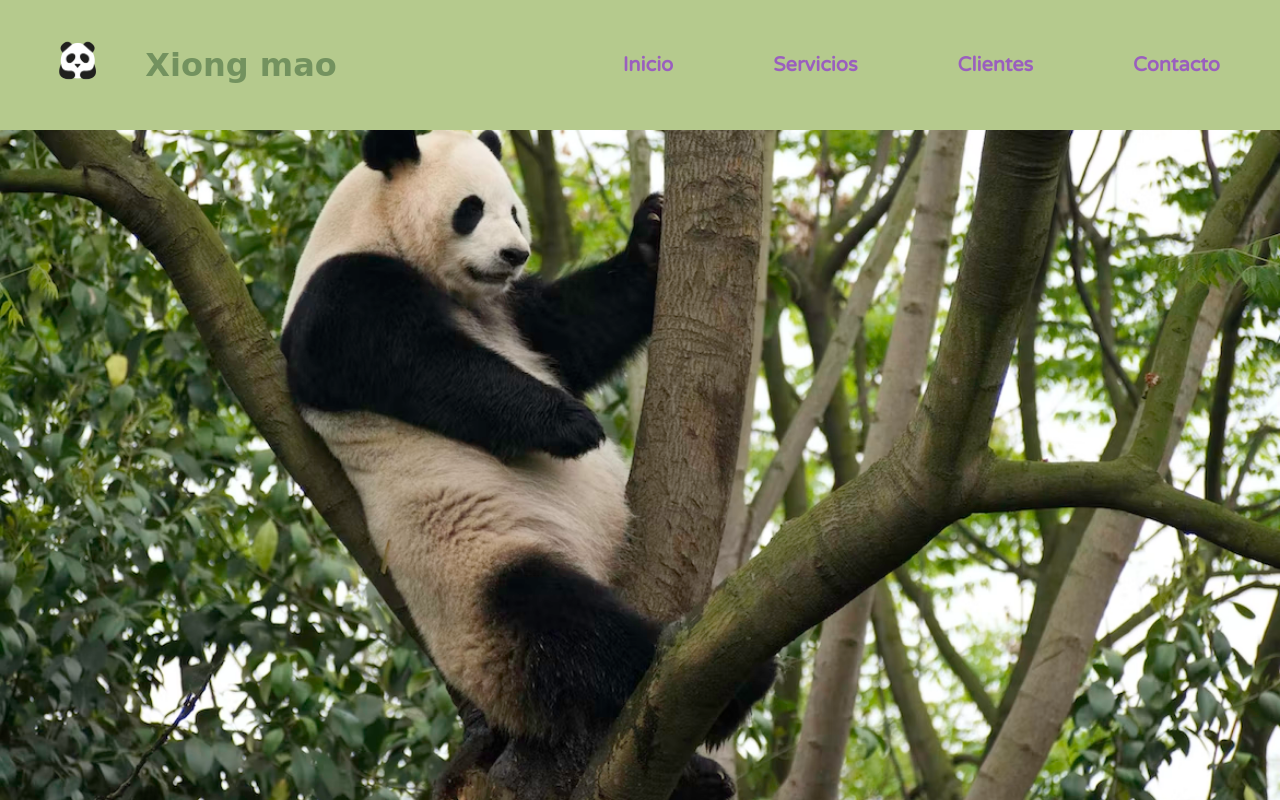
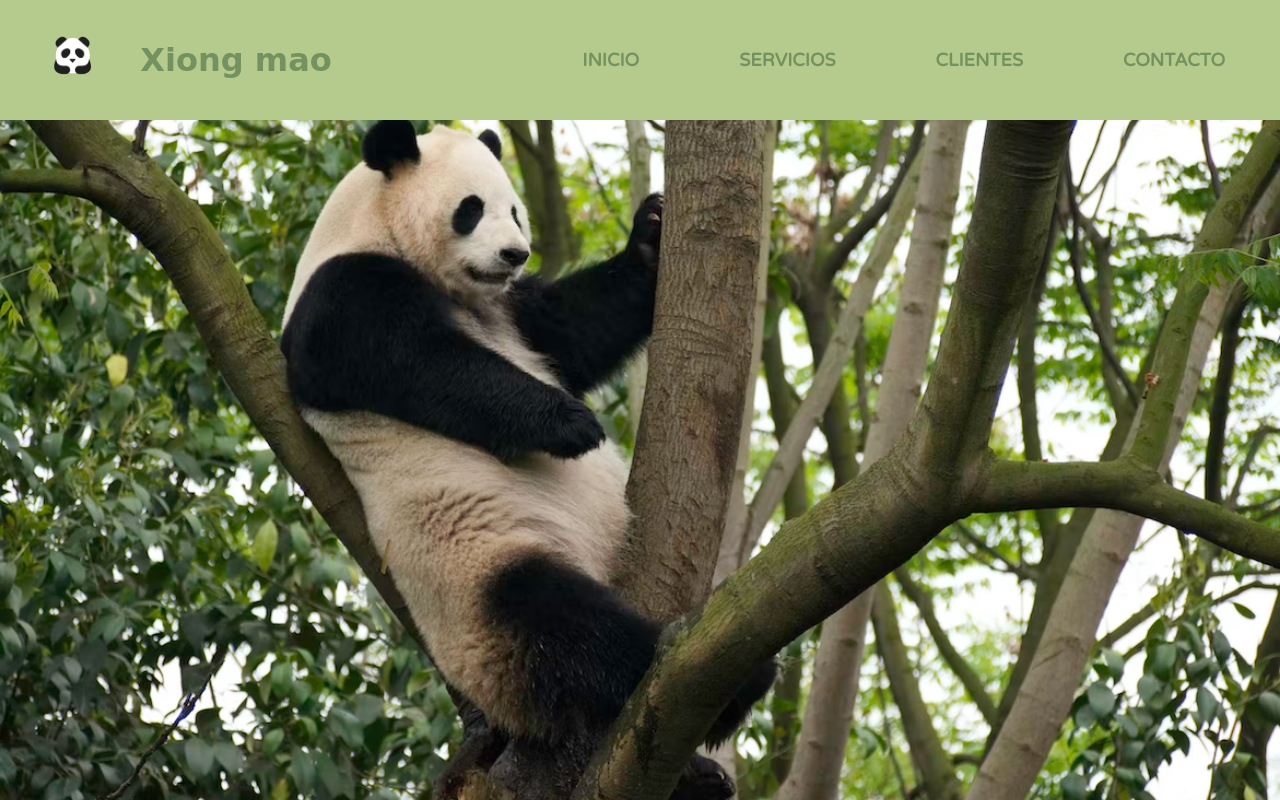
Before and after one commit to Debpep/nucba-e2, a plain HTML site: page index.html in a window 1280 px wide. Drawn offline with Linux system fonts and the light colour scheme; a web font is replaced by a local one.

Commit message:
finished

```diff
--- a/index.html
+++ b/index.html
@@ -36,10 +36,10 @@
 
             <ul class="list-nav">
 
-            <li> <a href="#">Inicio</a></li>
-            <li> <a href="#">Servicios</a></li>
-            <li> <a href="#">Clientes</a></li>
-            <li> <a href="#">Contacto</a></li>
+            <li> <a href="#">INICIO</a></li>
+            <li> <a href="#">SERVICIOS</a></li>
+            <li> <a href="#">CLIENTES</a></li>
+            <li> <a href="#">CONTACTO</a></li>
 
             </ul>
 
--- a/style.css
+++ b/style.css
@@ -22,7 +22,7 @@ header {
     display: flex;
     justify-content: space-between;
     align-items: center;
-    padding: 10px;
+    padding: 5px;
     background-color: #b5ca8d;
 
 }
@@ -35,13 +35,16 @@ header {
 
 .list-nav a{
     text-decoration: none;
-    font-size: 20px;
-   font-weight: bolder;
-    color: #9a5fbe;
+    font-size: 18px;
+   font-weight: 800;
+    color: #73925f;
     margin: 30px;
     padding: 20px;
 }
 
+nav a:hover{
+    color: #ffffff;
+}
 
 .logo{
     display: flex;
```
